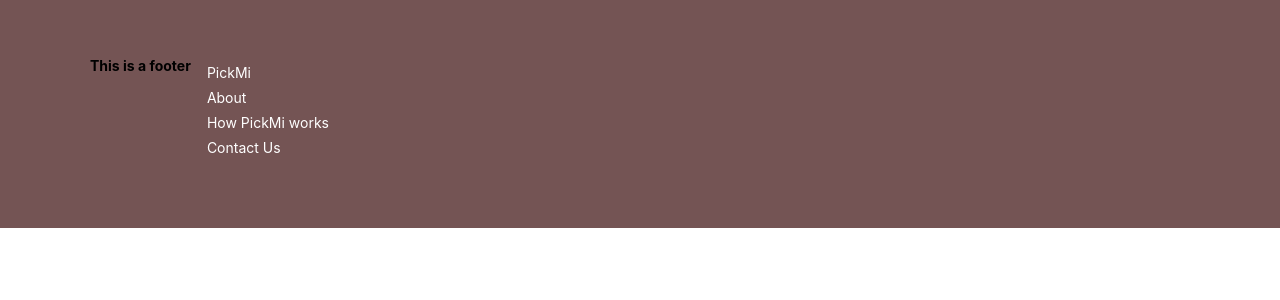
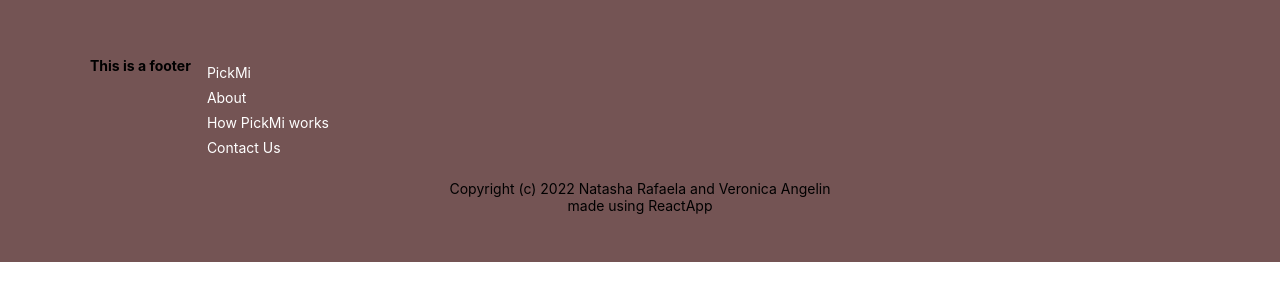
Before and after one commit to Natalienovaela/PickMi, a React (Create React App) app in the folder pickmi/: page / in a window 1280 px wide. Shown: the top 300 px of the page. Built offline with nearby package versions, Linux system fonts and the light colour scheme.

Commit message:
added logo & updated footer

```diff
--- a/pickmi/src/Footer.js
+++ b/pickmi/src/Footer.js
@@ -1,5 +1,5 @@
 import React from 'react'
-import { FooterContainer, FooterWrap, FooterLinksContainer, FooterLinksWrapper, FooterLinkItems, FooterLinkTitle, FooterLink } from './FooterElements';
+import { FooterContainer, FooterWrap, FooterLinksContainer, FooterLinksWrapper, FooterLinkItems, FooterLinkTitle, FooterLink, FooterCopyrightItem, FooterCopyrightContainer} from './FooterElements';
 
 const Footer = () => {
   return (
@@ -16,6 +16,10 @@ const Footer = () => {
             </FooterLinkItems>
           </FooterLinksWrapper>
         </FooterLinksContainer>
+        <FooterCopyrightContainer>
+          <FooterCopyrightItem>Copyright (c) 2022 Natasha Rafaela and Veronica Angelin</FooterCopyrightItem>
+          <FooterCopyrightItem>made using ReactApp</FooterCopyrightItem>
+        </FooterCopyrightContainer>
       </FooterWrap>
     </FooterContainer>
   )
--- a/pickmi/src/FooterElements.js
+++ b/pickmi/src/FooterElements.js
@@ -60,3 +60,13 @@ export const FooterLink = styled(Link)`
         transition: 0.3s ease-out;
     }
 `
+export const FooterCopyrightItem = styled.p`
+    font-size: 14px;
+    text-align: center;
+    margin: 0 auto;
+`
+export const FooterCopyrightContainer = styled.div`
+    display: flex;
+    flex-direction: column;
+    justify-content: center;
+`
```
Also changed, not shown: pickmi/src/images/logo_combined.PNG (added).
